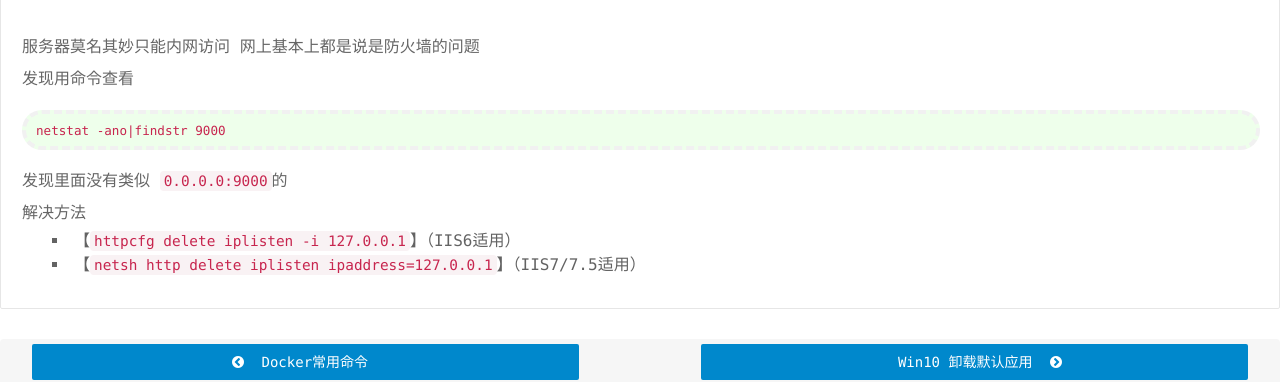
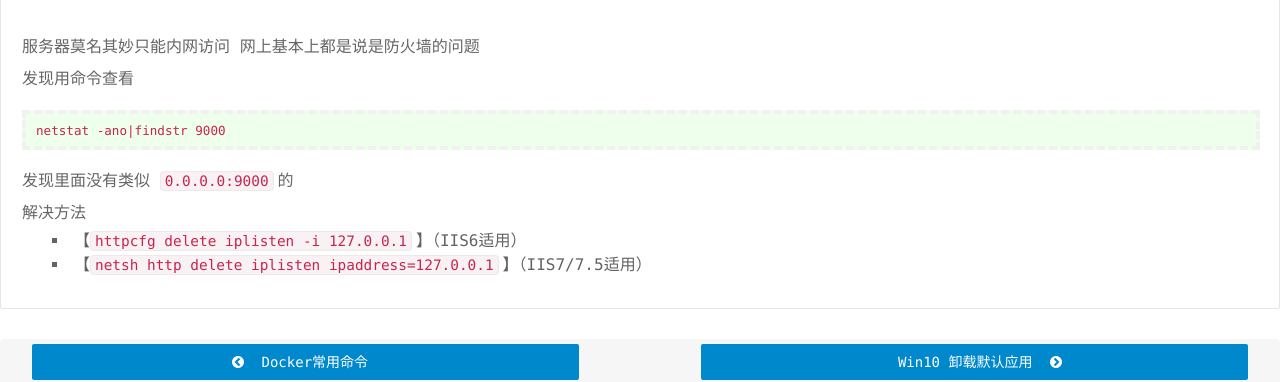
Before and after one commit to psvmc/myblog_jekyll, a Jekyll site: the page built from _posts/2017-08-21-iis-ip-listen.md, in a window 1280 px wide. Shown: the part 376-758 px from the top of the page. Built offline with Jekyll 4.4.1, drawn with Linux system fonts in a browser that asks for light colours; comment, search, counter and statistics services are not loaded.

Commit message:
样式更新

```diff
--- a/jekyll-themes/ztheme/css/style.css
+++ b/jekyll-themes/ztheme/css/style.css
@@ -774,9 +774,13 @@
 .main-article code {
     font-family: Monaco, Consolas, Helvetica, Open Sans, 'Microsoft YaHei', sans-serif;
     font-size: 90%;
-    padding: 2px 4px;
+    padding: 1px 4px;
     color: #c7254e;
     border-radius: 4px;
+    border-color: #efe8e8;
+    border-style: solid;
+    border-width: 1px;
+    margin-right: 4px;
 }
 
 .main-article pre code {
--- a/jekyll-themes/ztheme/css/syntax-highlighting.css
+++ b/jekyll-themes/ztheme/css/syntax-highlighting.css
@@ -28,7 +28,7 @@
     border: 4px solid #f1f1f1;
     border-style: dashed;
     padding: 6px 10px;
-    border-radius: 20px;
+    border-radius: 0px;
 }
 
 .highlight .c {
```
